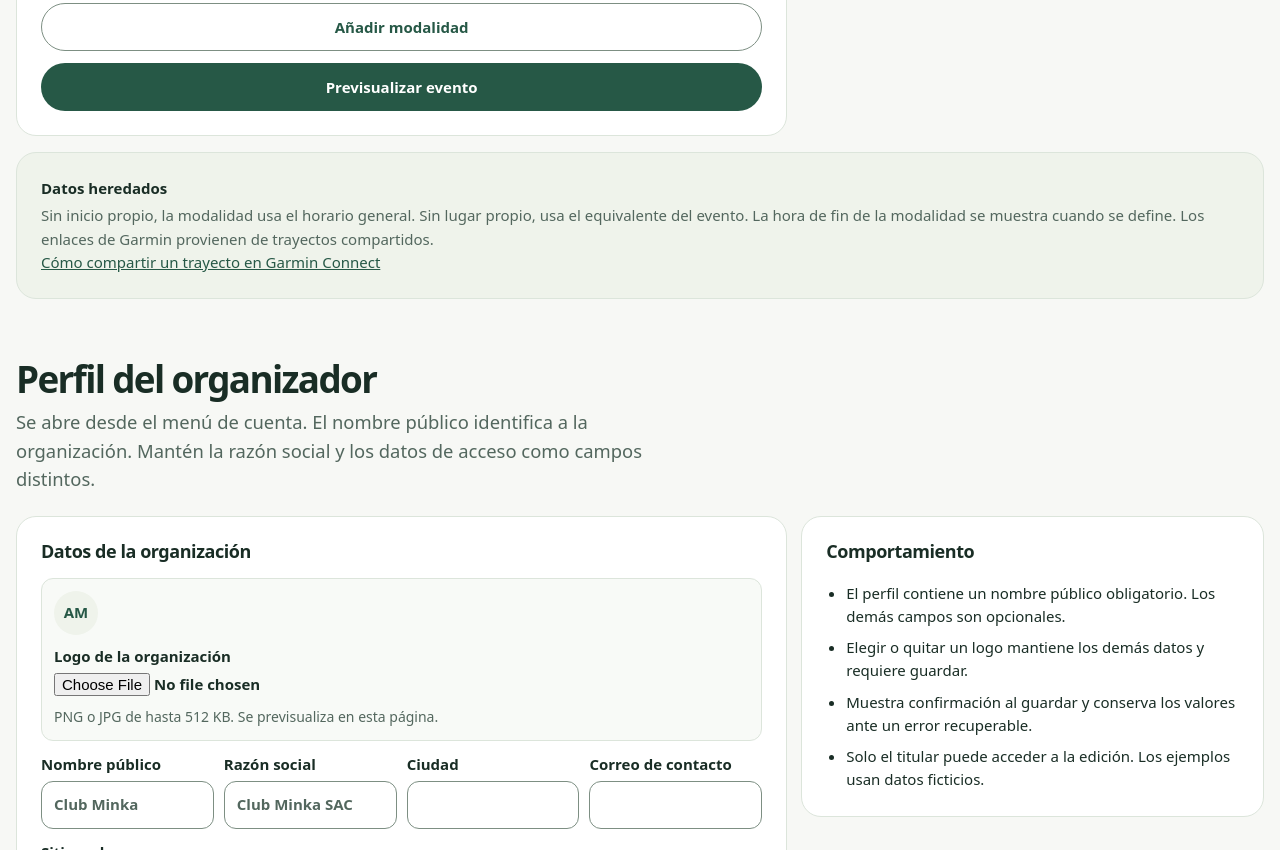
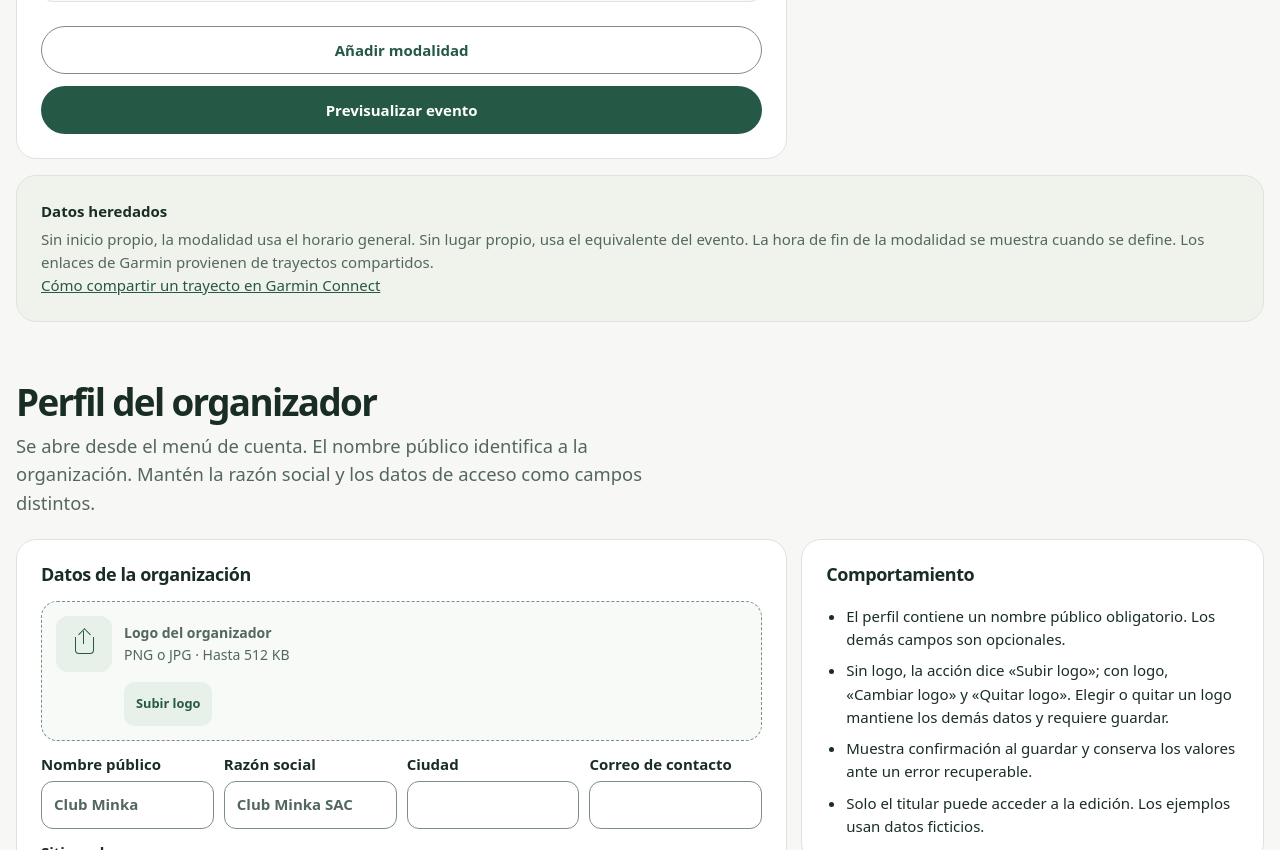
Before and after one commit to cliffdaniel/minka-platform, a plain HTML site: page docs/design-system/patrones.html in a window 1280 px wide. Shown: the part 1950-2800 px from the top of the page. Drawn offline with Linux system fonts and the light colour scheme.

Commit message:
docs: update the design system pages with field errors, logo upload and story tests
patrones.html now shows the Minka upload control instead of a native file
input, and accesibilidad.html, patrones.html and equipo.html describe the
field error pattern, the remote list focus rule and the story tests.

Co-Authored-By: Claude Sonnet 5.5 <noreply@anthropic.com>

```diff
--- a/docs/design-system/controles.css
+++ b/docs/design-system/controles.css
@@ -256,3 +256,5 @@
     width: 1px;
     height: 1px;
 }
+
+.sr-only { position: absolute; width: 1px; height: 1px; margin: -1px; padding: 0; overflow: hidden; clip-path: inset(50%); white-space: nowrap; border: 0; }
--- a/docs/design-system/patrones.html
+++ b/docs/design-system/patrones.html
@@ -77,7 +77,8 @@
                         <p>
                             Los errores de acceso se anuncian sin exponer detalles internos. Mantén la
                             etiqueta del botón durante la carga y protege el formulario frente a envíos
-                            repetidos.
+                            repetidos. Los campos vacíos o inválidos muestran su mensaje bajo el campo, con el
+                            borde de error, y el foco va al primero.
                         </p>
                     </article>
                 </div>
@@ -282,33 +283,31 @@
                     <article class="sample">
                         <form id="profile-lab" class="demo-form">
                             <h3>Datos de la organización</h3>
-                            <div class="specimen">
-                                <div class="sample-row">
-                                    <img
-                                        class="profile-logo"
-                                        id="profile-photo-preview"
-                                        alt="Logo de ejemplo"
-                                        width="72"
-                                        height="72"
-                                        hidden
-                                    />
-                                    <span
-                                        class="example-avatar"
-                                        id="profile-logo-fallback"
-                                        aria-label="Iniciales del logo de ejemplo"
-                                        >AM</span
-                                    >
+                            <div class="minka-upload">
+                                <div class="minka-upload-tile">
+                                    <img id="profile-photo-preview" alt="Logo de ejemplo" width="56" height="56" hidden />
+                                    <span class="minka-upload-icon" id="profile-logo-fallback" aria-hidden="true"></span>
                                 </div>
-                                <label
-                                    >Logo de la organización<input
-                                        type="file"
-                                        id="profile-photo"
-                                        accept="image/png,image/jpeg"
-                                /></label>
-                                <p>PNG o JPG de hasta 512 KB. Se previsualiza en esta página.</p>
-                                <button type="button" class="button secondary" id="profile-remove" hidden>
-                                    Quitar logo
-                                </button>
+                                <div class="minka-upload-content">
+                                    <p class="minka-upload-title">Logo del organizador</p>
+                                    <p id="profile-logo-help" class="minka-upload-help">PNG o JPG · Hasta 512 KB</p>
+                                </div>
+                                <div class="minka-upload-actions">
+                                    <label class="minka-upload-button">
+                                        <input
+                                            type="file"
+                                            id="profile-photo"
+                                            class="sr-only"
+                                            accept="image/png,image/jpeg"
+                                            aria-label="Logo del organizador"
+                                            aria-describedby="profile-logo-help"
+                                        />
+                                        <span id="profile-upload-label">Subir logo</span>
+                                    </label>
+                                    <button type="button" class="minka-upload-remove" id="profile-remove" hidden>
+                                        Quitar logo
+                                    </button>
+                                </div>
                             </div>
                             <div class="demo-field-grid">
                                 <label
@@ -348,7 +347,10 @@
                                 El perfil contiene un nombre público obligatorio. Los demás campos son
                                 opcionales.
                             </li>
-                            <li>Elegir o quitar un logo mantiene los demás datos y requiere guardar.</li>
+                            <li>
+                                Sin logo, la acción dice «Subir logo»; con logo, «Cambiar logo» y «Quitar logo». Elegir
+                                o quitar un logo mantiene los demás datos y requiere guardar.
+                            </li>
                             <li>
                                 Muestra confirmación al guardar y conserva los valores ante un error
                                 recuperable.
--- a/docs/design-system/patrones.js
+++ b/docs/design-system/patrones.js
@@ -201,6 +201,7 @@ const file = select('profile-photo');
 const photo = select('profile-photo-preview');
 const fallback = select('profile-logo-fallback');
 const remove = select('profile-remove');
+const uploadLabel = select('profile-upload-label');
 const message = select('profile-feedback');
 let previewUrl;
 
@@ -218,6 +219,7 @@ function previewLogo(url) {
     photo.hidden = !url;
     fallback.hidden = Boolean(url);
     remove.hidden = !url;
+    uploadLabel.textContent = url ? 'Cambiar logo' : 'Subir logo';
 }
 
 file.addEventListener('change', () => {
```
Also changed, not shown: docs/design-system/accesibilidad.html (+11 -0 lines), docs/design-system/equipo.html (+15 -0 lines), 1 other file.
